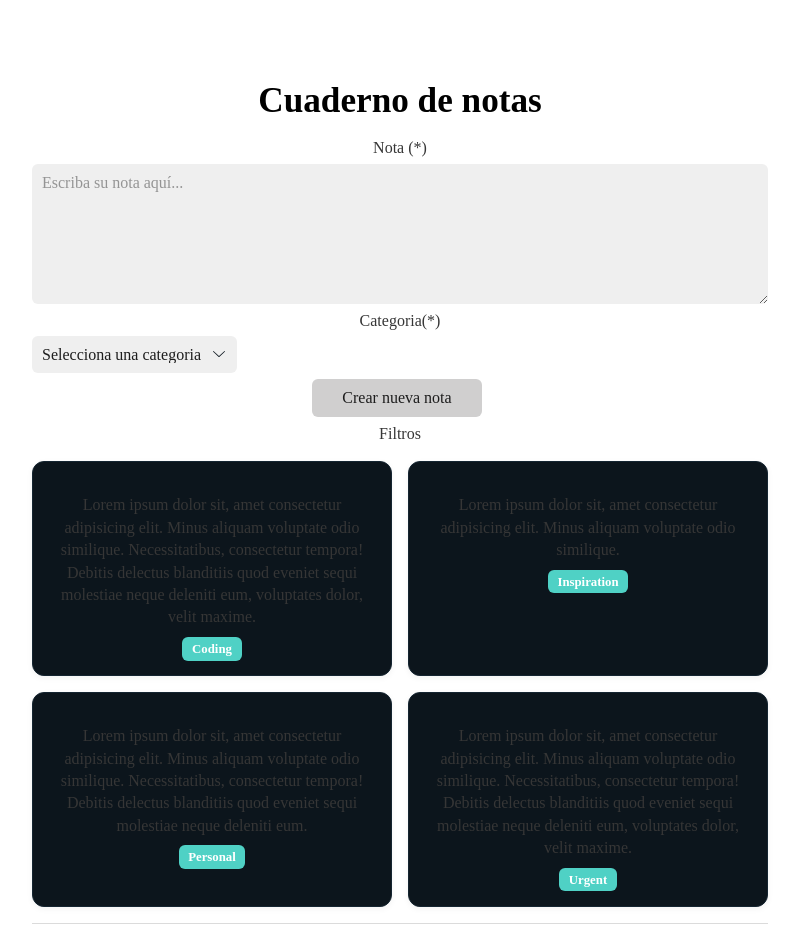
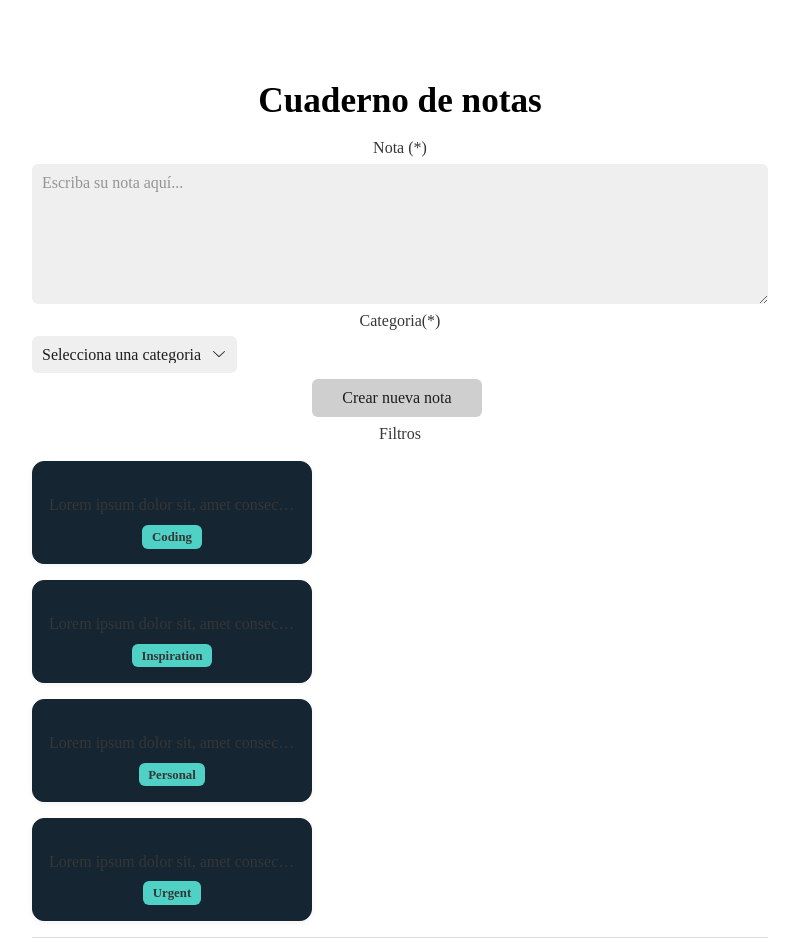
Before and after one commit to UOdriozola28/notes-proyect, a React (Vite) app: page / in a window 1280 px wide. Shown: the top 952 px of the page, without its empty margins (240-1039 px from the left). Built offline with nearby package versions, Linux system fonts and the light colour scheme.

Commit message:
Refactor CSS styles for logo and notes layout

```diff
--- a/src/App.css
+++ b/src/App.css
@@ -11,9 +11,11 @@
   will-change: filter;
   transition: filter 300ms;
 }
+
 .logo:hover {
   filter: drop-shadow(0 0 2em #646cffaa);
 }
+
 .logo.react:hover {
   filter: drop-shadow(0 0 2em #61dafbaa);
 }
@@ -22,6 +24,7 @@
   from {
     transform: rotate(0deg);
   }
+
   to {
     transform: rotate(360deg);
   }
@@ -42,3 +45,19 @@
 }
 
 /*  */
+
+.container-form {
+  border-radius: 10px;
+  padding: 15px;
+  background-color: #152531;
+  border: 2px solid #152531;
+}
+
+.form-note {
+  margin-top: 10px;
+}
+
+.cursor-pointer {
+  cursor: pointer;
+  user-select: none;
+}
--- a/src/components/Notes.css
+++ b/src/components/Notes.css
@@ -1,14 +1,20 @@
+.main-note {
+  display: flex;
+  gap: 1rem;
+}
+
 .notes-list {
-  display: grid;
-  grid-template-columns: repeat(auto-fill, minmax(250px, 1fr));
+  max-width: 280px;
+  display: flex;
+  flex-direction: column;
   gap: 1rem;
   padding: 0;
   list-style: none;
 }
 
 .note-card {
-  background-color: #0c151c;
   border: 1px solid #152531;
+  background-color: #152531;
   border-radius: 12px;
   padding: 1rem;
   box-shadow: 0 2px 6px rgba(0, 0, 0, 0.05);
@@ -23,40 +29,10 @@
 .note-comment {
   font-size: 1rem;
   margin-bottom: 0.5rem;
-}
-
-.note-label {
-  background-color: #4fd1c5;
-  color: white;
-  padding: 0.3rem 0.6rem;
-  border-radius: 6px;
-  font-size: 0.8rem;
-}
-
-.notes-list {
-  display: grid;
-  grid-template-columns: repeat(auto-fill, minmax(250px, 1fr));
-  gap: 1rem;
-  padding: 0;
-  list-style: none;
-}
-
-.note-card {
-  border: 1px solid #152531;
-  border-radius: 12px;
-  padding: 1rem;
-  box-shadow: 0 2px 6px rgba(0, 0, 0, 0.05);
-  transition: transform 0.2s ease, box-shadow 0.2s ease;
-}
-
-.note-card:hover {
-  transform: translateY(-4px);
-  box-shadow: 0 4px 12px rgba(0, 0, 0, 0.1);
-}
-
-.note-comment {
-  font-size: 1rem;
-  margin-bottom: 0.5rem;
+  /*  */
+  white-space: nowrap;
+  overflow: hidden;
+  text-overflow: ellipsis;
 }
 
 .note-label {
@@ -66,3 +42,11 @@
   border-radius: 6px;
   font-size: 0.8rem;
 }
+
+.comment {
+  text-align: left;
+}
+
+.category {
+  text-align: left;
+}
--- a/src/types.d.ts
+++ b/src/types.d.ts
@@ -3,7 +3,7 @@ import type { LABELS } from "./consts"
 export type EventFormType = React.FormEvent<HTMLFormElement>
 
 export interface Note {
-  id: string,
+  id: string
   comment: string
   label: typeof LABELS[keyof typeof LABELS]
 }
@@ -11,4 +11,5 @@ export interface Note {
 export interface Notes { notes: Note[] }
 export type NoteComment = Pick<Note, 'comment'>
 export type NoteLabel = Pick<Note, 'label'>
+export type NoteId = Pick<Note, 'id'>
 export type NoteCommentLabel = Pick<Note, 'comment' | 'label'>
```
